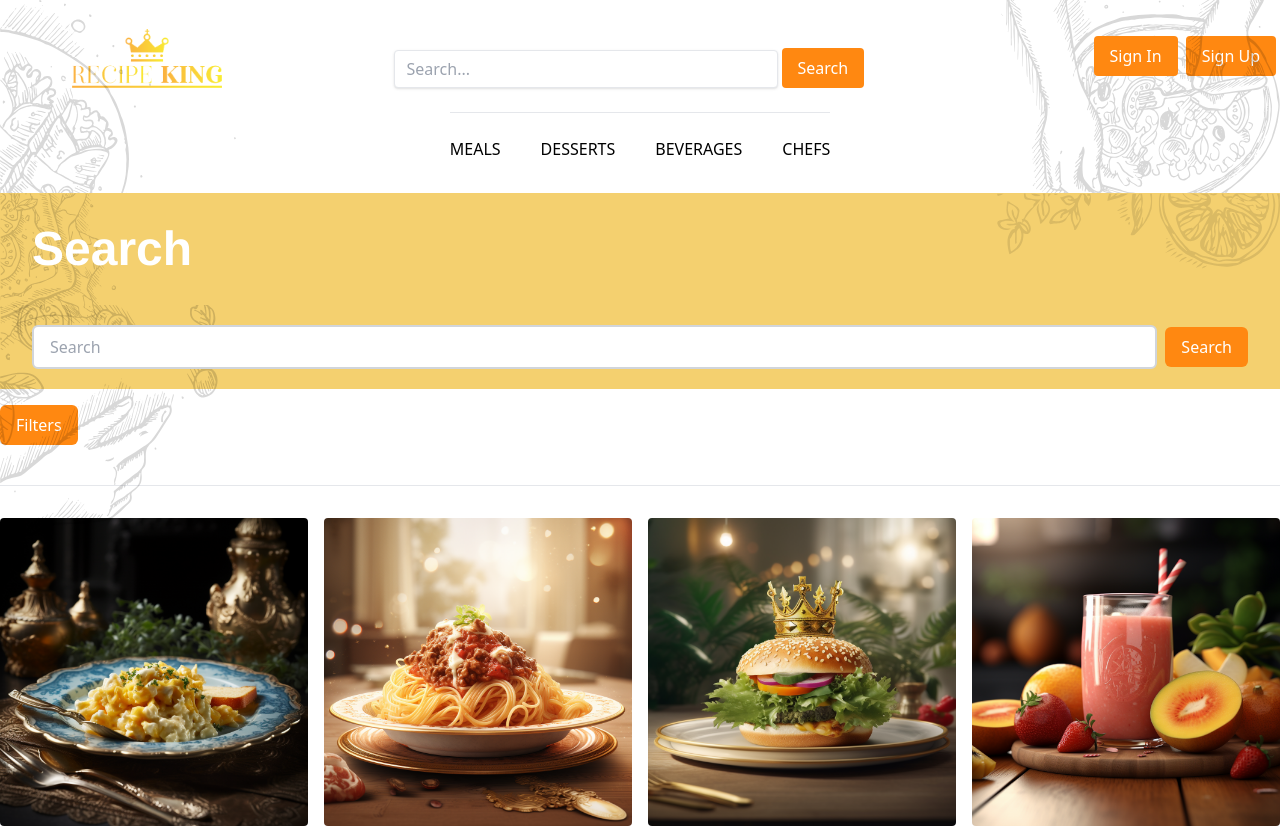
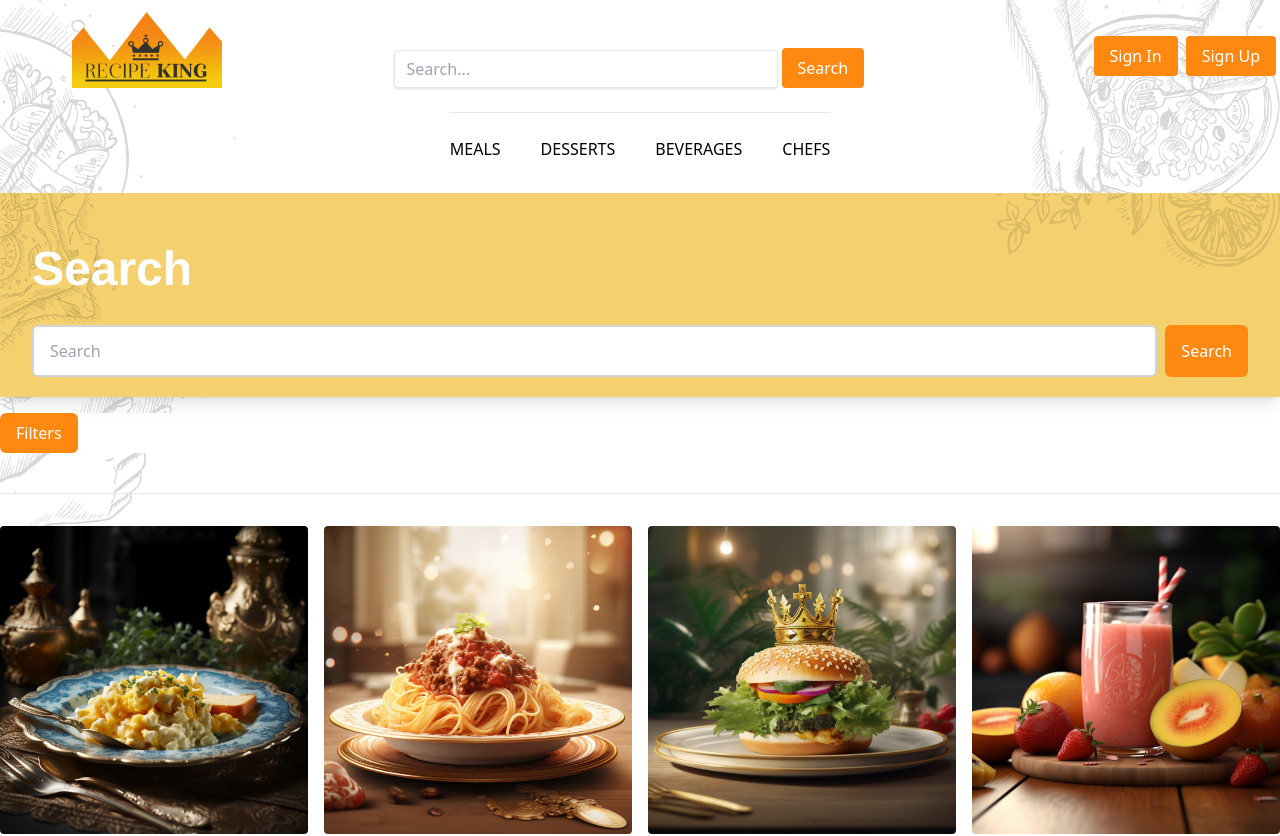
Before and after one commit to progmatic-fs-2023/receptkiraly, a React (Vite) app in the folder client/: page /search in a window 1280 px wide. Shown: the top 836 px of the page. Built offline with nearby package versions, Linux system fonts and the light colour scheme.

Commit message:
frontend 1.1

```diff
--- a/client/src/components/Banner.jsx
+++ b/client/src/components/Banner.jsx
@@ -31,7 +31,7 @@ function Banner() {
   };
 
   return (
-    <div className="container mx-auto flex flex-col sm:flex-col md:flex-row justify-between py-6 sm:h-28">
+    <div className="container mx-auto flex flex-col sm:flex-col md:flex-row justify-between py-6 sm:h-28 relative z-20">
       <div className="sm:hidden">
         <div className="flex justify-center mb-4">
           <Link to="/" className="focus:outline-none">
--- a/client/src/components/SearchForm.jsx
+++ b/client/src/components/SearchForm.jsx
@@ -27,12 +27,22 @@ function SearchFilter() {
   };
 
   return (
-    <div className="border-b border-gray-200 pb-6 lg:pb-10">
-      <div className="flex items-center mb-4 p-4 lg:px-8 lg:py-5 w-full bg-blue-500 text-white">
+    <div className="border-b border-gray-200 pb-6 lg:pb-10 relative z-20">
+      <div className="bg-orange-400 mb-4 p-4 lg:px-8 lg:py-5 shadow-lg relative z-0">
+      <div>
+        <img
+          src="/images/meal-2.svg"
+          alt="Meal Icon"
+          className="absolute left-0 top-0 h-40 transform scale-x-[-1] z-0"
+        />
+        <img src="/images/top-orange.svg" alt="Meal Icon" className="absolute right-0 top-0 z-0" />
+        <h1 className="relative py-8 text-5xl text-white z-20">Search</h1>
+      </div>
+      <div className="flex flex-row flex-nowrap  relative z-20">
         <input
           type="text"
           id="search"
-          className="border-2 border-gray-300 focus:outline-none py-2 px-4 rounded-md w-full relative z-20"
+          className="border-2 border-gray-300 focus:outline-none py-3 px-4 rounded-md w-full"
           value={searchText}
           onChange={(e) => setSearchText(e.target.value)}
           onKeyDown={handleonKeyDown}
@@ -41,10 +51,11 @@ function SearchFilter() {
         <button
           type="button"
           onClick={handleSearch}
-          className="bg-orange-500 text-white px-4 py-2 ml-2 rounded-md focus:outline-none relative z-20"
+          className="bg-orange-500 text-white px-4 py-2 ml-2 rounded-md focus:outline-none"
         >
           Search
         </button>
+      </div>
       </div>
       <div className="bg-white">
         <button
--- a/client/src/components/navigation/NavigationBar.jsx
+++ b/client/src/components/navigation/NavigationBar.jsx
@@ -26,7 +26,7 @@ function NavigationBar() {
   const link = 'http://localhost:5173/search';
 
   return (
-    <nav>
+    <nav className="z-50">
       <div className="border-t border-t-light hidden lg:flex justify-between py-6 valami">
         <ul className="flex -mx-[20px] z-10">
           <li className="mega-menu__item group px-[20px]">
--- a/client/src/pages/SearchRecipes.jsx
+++ b/client/src/pages/SearchRecipes.jsx
@@ -39,11 +39,6 @@ function SearchRecipes() {
 
   return (
     <section>
-      <div className="bg-orange-400 relative z-0">
-      <img src="/images/meal-2.svg" alt="Meal Icon" className="absolute left-0 top-0 h-40 transform scale-x-[-1] z-0"/>
-      <img src="/images/top-orange.svg" alt="Meal Icon" className="absolute right-0 top-0 z-0"/>
-      <h1 className="relative p-8 text-5xl text-white z-20">Search</h1>
-      </div>
       <SearchForm />
       <div className="grid grid-cols-1 md:grid-cols-2 lg:grid-cols-4 gap-4 mt-8">
         {recipesData.map((recipe) => (
```
Also changed, not shown: client/src/assets/Logo.png.
